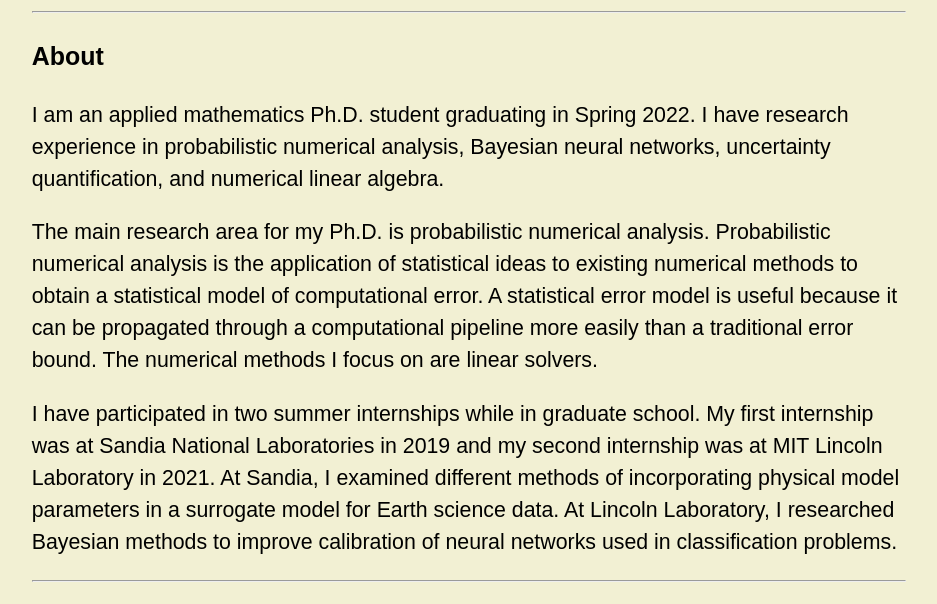
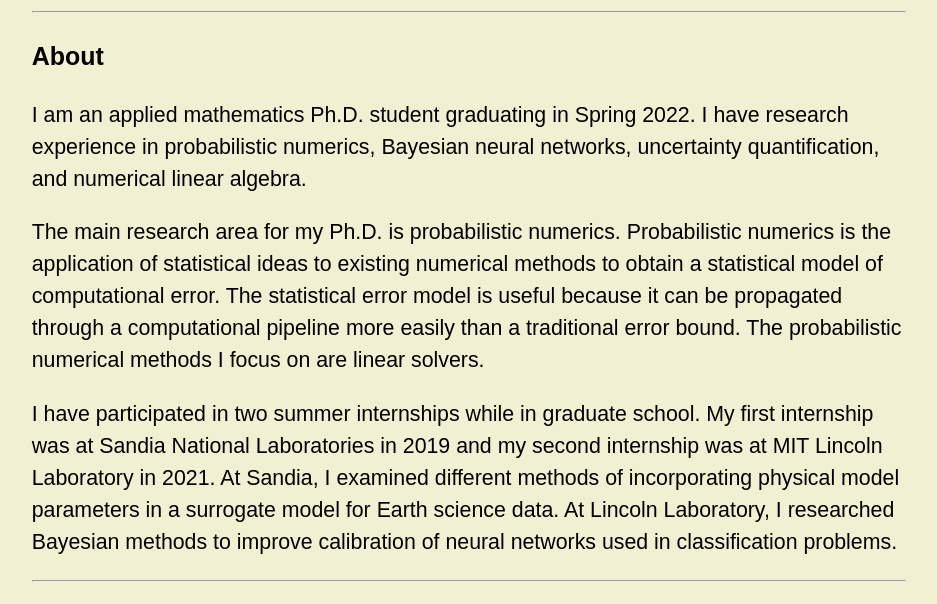
Before and after one commit to treid5/treid5.github.io, a plain HTML site: page index.html in a window 1280 px wide. Shown: the part 185-789 px from the top of the page, without its empty margins (171-1108 px from the left). Drawn offline with Linux system fonts and the light colour scheme.

Commit message:
Edited text

```diff
--- a/index.html
+++ b/index.html
@@ -18,9 +18,9 @@
     About
   </h3>
   <p>
-    I am an applied mathematics Ph.D. student graduating in Spring 2022. I have research experience in probabilistic numerical analysis, Bayesian neural networks, uncertainty quantification, and numerical linear algebra.
+    I am an applied mathematics Ph.D. student graduating in Spring 2022. I have research experience in probabilistic numerics, Bayesian neural networks, uncertainty quantification, and numerical linear algebra.
   <p>
-    The main research area for my Ph.D. is probabilistic numerical analysis. Probabilistic numerical analysis is the application of statistical ideas to existing numerical methods to obtain a statistical model of computational error. A statistical error model is useful because it can be propagated through a computational pipeline more easily than a traditional error bound. The numerical methods I focus on are linear solvers.
+    The main research area for my Ph.D. is probabilistic numerics. Probabilistic numerics is the application of statistical ideas to existing numerical methods to obtain a statistical model of computational error. The statistical error model is useful because it can be propagated through a computational pipeline more easily than a traditional error bound. The probabilistic numerical methods I focus on are linear solvers.
   </p>
   <p>
     I have participated in two summer internships while in graduate school. My first internship was at Sandia National Laboratories in 2019 and my second internship was at MIT Lincoln Laboratory in 2021. At Sandia, I examined different methods of incorporating physical model parameters in a surrogate model for Earth science data. At Lincoln Laboratory, I researched Bayesian methods to improve calibration of neural networks used in classification problems.
```
